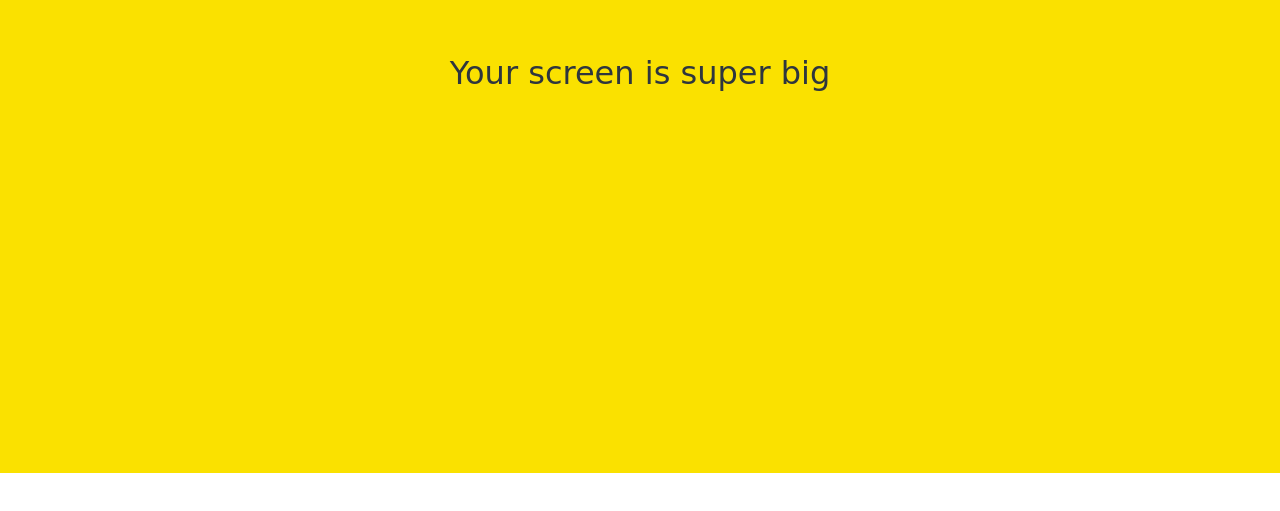
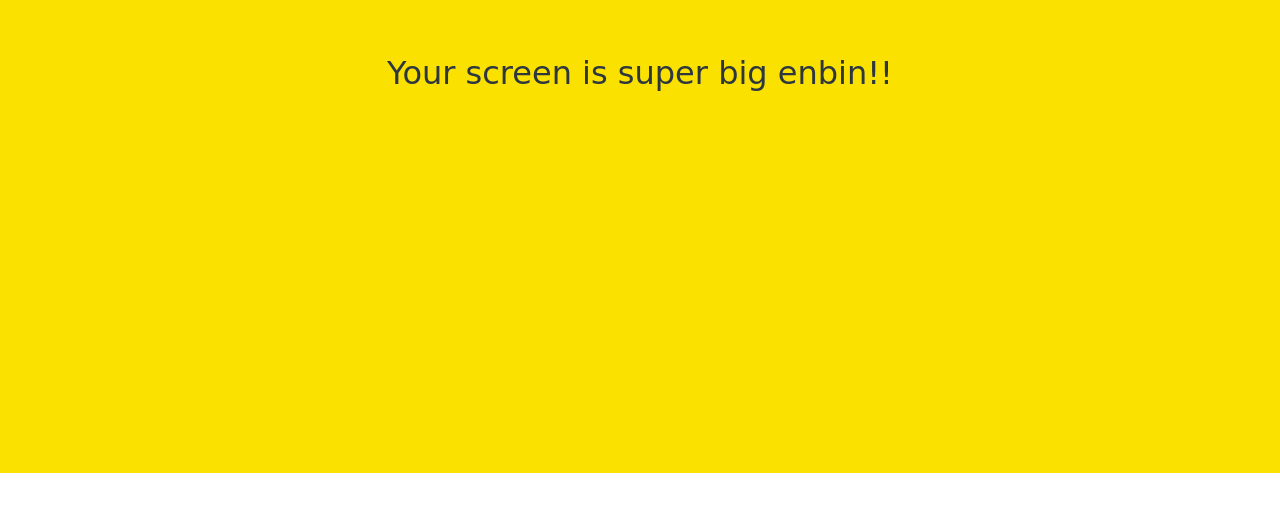
Before and after one commit to dowk12/kokoa-clonepage, a plain HTML site: page index.html in a window 1280 px wide. Shown: the part 327-838 px from the top of the page. Drawn offline with Linux system fonts and the light colour scheme; a web font is replaced by a local one.

Commit message:
Updated master

```diff
--- a/index.html
+++ b/index.html
@@ -40,7 +40,7 @@
     </form>
 
     <div id="no-mobile">
-        <span>Your screen is super big </span>
+        <span>Your screen is super big enbin!!</span>
     </div>
     <script src="https://kit.fontawesome.com/6478f529f2.js" crossorigin="anonymous"></script>
 </body>
```
